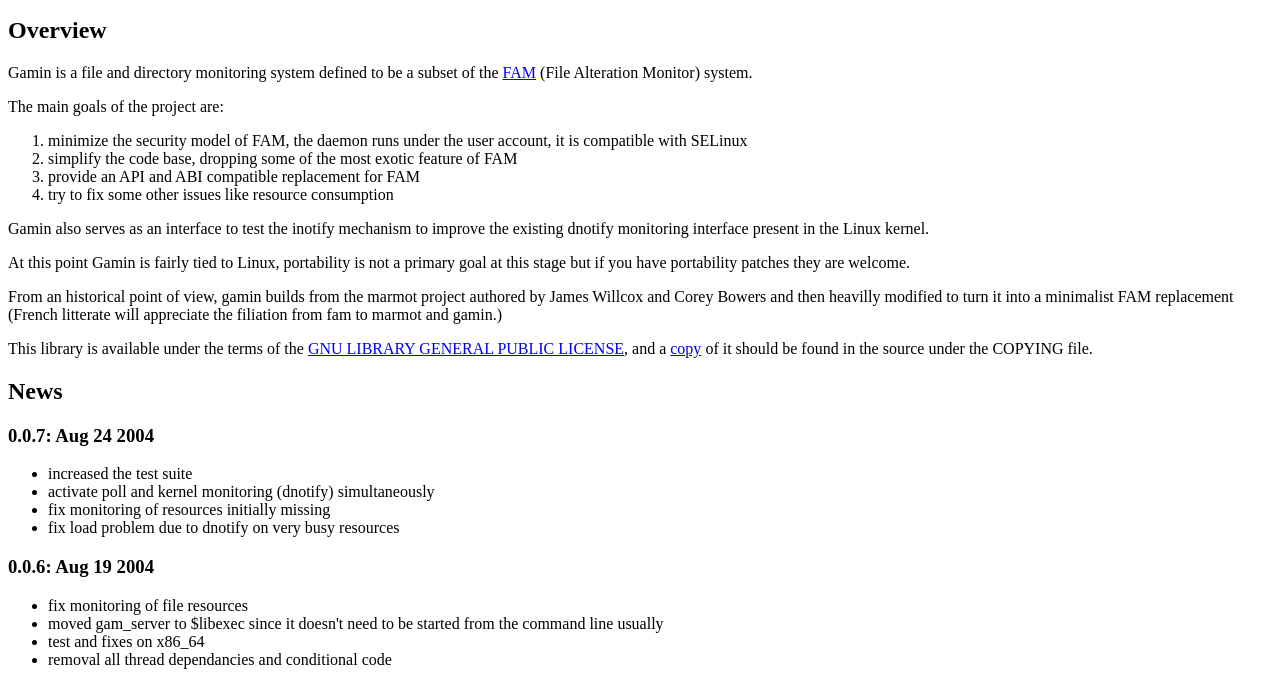
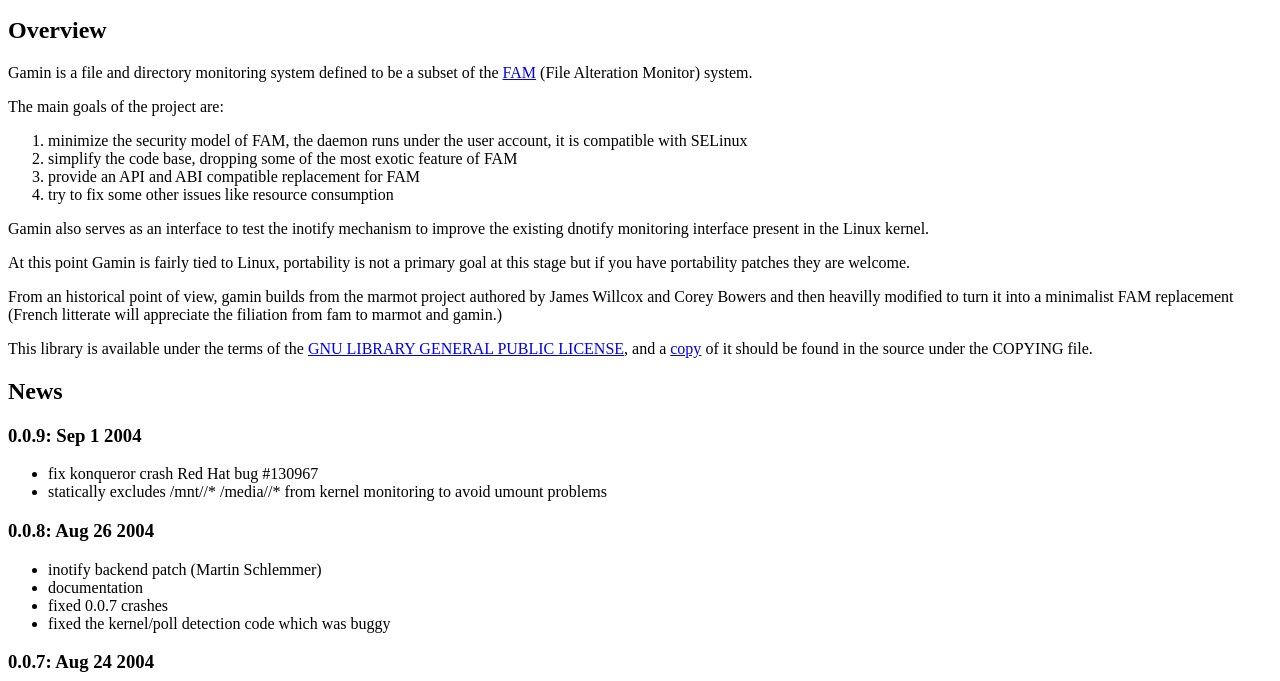
Before and after one commit to anthonylauzon/gamin, a plain HTML site: page doc/gamin.html in a window 1280 px wide. Shown: the part 119-800 px from the top of the page. Drawn offline with Linux system fonts and the light colour scheme.

Commit message:
updating for the recent releases and rebuilt. Daniel
* NEWS TODO doc/gamin.html doc/news.html: updating for the recent
  releases and rebuilt.
Daniel

```diff
--- a/doc/gamin.html
+++ b/doc/gamin.html
@@ -48,6 +48,21 @@ href="http://www.opensource.org/licenses/lgpl-license.php">copy</a> of it
 should be found in the source under the COPYING file.</p>
 
 <h2><a name="News">News</a></h2>
+
+<h3>0.0.9: Sep 1 2004</h3>
+<ul>
+  <li>fix konqueror crash Red Hat bug #130967</li>
+  <li>statically excludes /mnt//* /media//* from kernel monitoring to avoid
+    umount problems</li>
+</ul>
+
+<h3>0.0.8: Aug 26 2004</h3>
+<ul>
+  <li>inotify backend patch (Martin Schlemmer)</li>
+  <li>documentation</li>
+  <li>fixed 0.0.7 crashes</li>
+  <li>fixed the kernel/poll detection code which was buggy</li>
+</ul>
 
 <h3>0.0.7: Aug 24 2004</h3>
 <ul>
```
Also changed, not shown: doc/news.html (+8 -1 lines), 3 other files.
